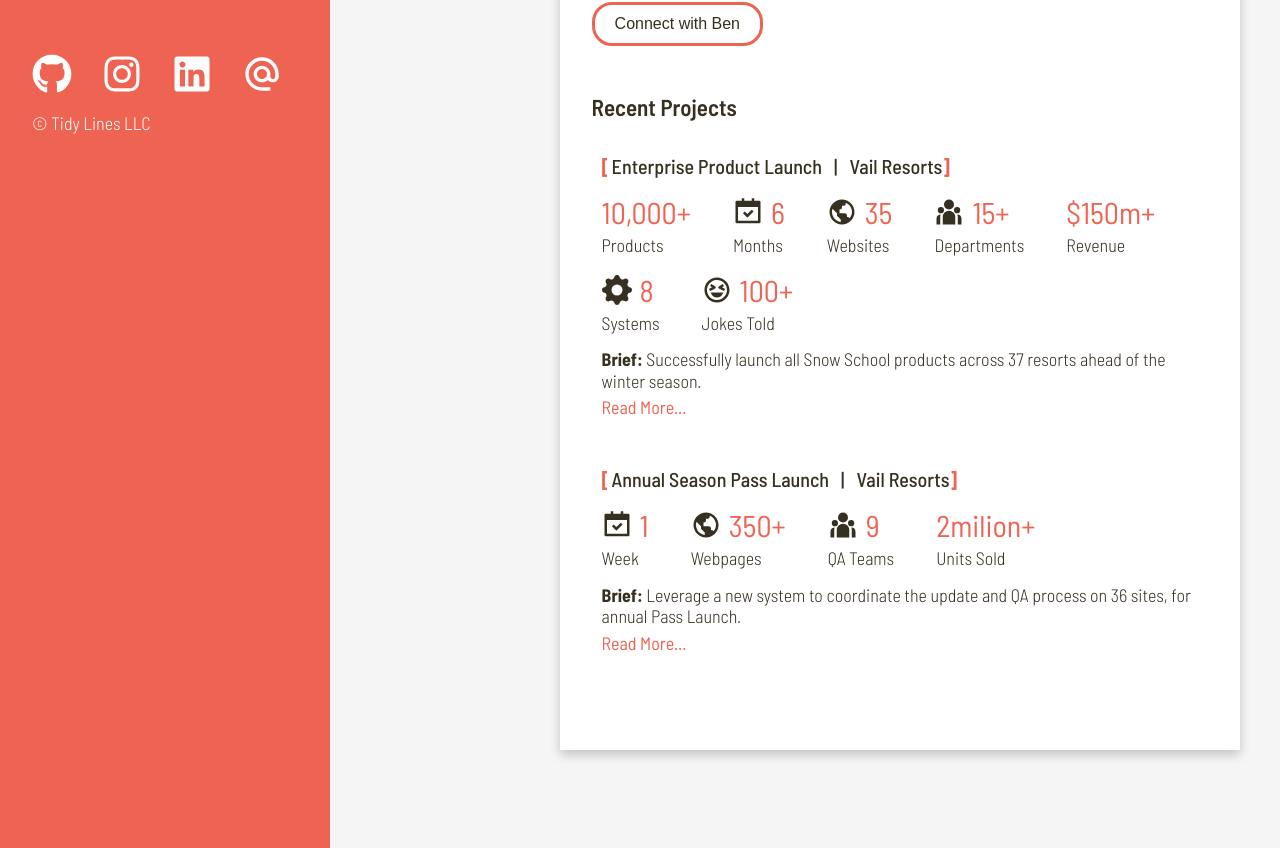
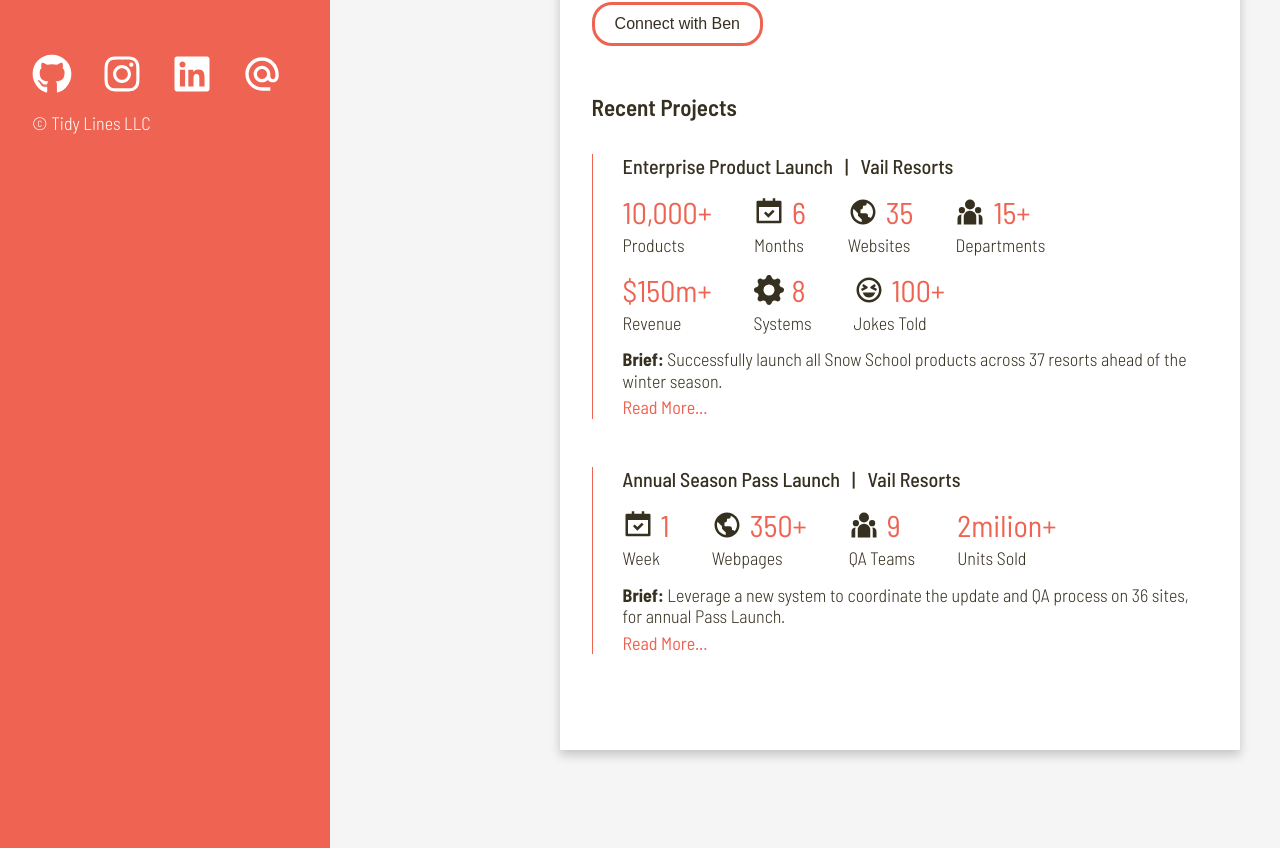
Before and after one commit to benfok/portfolio-react, a React (Create React App) app: page /portfolio-react/services in a window 1280 px wide. Shown: the part 644-1492 px from the top of the page. Built offline with nearby package versions, Linux system fonts and the light colour scheme.

Commit message:
fixed alt tags, adjusted project styling, adjusted some colors for ADA

```diff
--- a/public/index.html
+++ b/public/index.html
@@ -29,7 +29,7 @@
     <meta name="theme-color" content="#000000" />
     <meta
       name="description"
-      content="Portfolio Site | Ben Fok"
+      content="Ben Fok | Web Developer | Project Manager"
     />
     <link rel="preconnect" href="https://fonts.googleapis.com">
     <link rel="preconnect" href="https://fonts.gstatic.com" crossorigin>
@@ -37,7 +37,7 @@
     <link href="https://fonts.googleapis.com/css2?family=Barlow+Semi+Condensed:wght@100;200;300;400;500;600;700;800&display=swap" rel="stylesheet">
     <link rel="apple-touch-icon" href="%PUBLIC_URL%/logo192.png" />
     <link rel="manifest" href="%PUBLIC_URL%/manifest.json" />
-    <title>Ben Fok | Web Developer</title>
+    <title>Ben Fok | Web Developer | Project Manager</title>
   </head>
   <body class="">
     <noscript>You need to enable JavaScript to run this app.</noscript>
--- a/src/App.css
+++ b/src/App.css
@@ -58,7 +58,7 @@
   --secondaryfont: #0c0c0c;
   --headerhover: #03DAC6;
   --footerhover: #03DAC6;
-  --errortext: #C42021;
+  --errortext: #fc7979;
   --navactive: #03DAC6;
   --highlighttext: #03DAC6;
   --btnborder:#03DAC6;
--- a/src/components/ProjectCard.js
+++ b/src/components/ProjectCard.js
@@ -9,12 +9,12 @@
         <figure className="work-card">
             {project.live &&
                 <a href={project.liveLink} target="_blank" className="work-pic-container" rel="noreferrer">
-                    <img src={props.imageSrc} alt={project.title} className="work-pic" />
+                    <img src={props.imageSrc} alt={`Screenshot of ${project.title}`} className="work-pic" />
                 </a>
             }
             {!project.live &&
                 <div className="work-pic-container">
-                    <img src={props.imageSrc} alt={project.title} className="work-pic" />
+                    <img src={props.imageSrc} alt={`Screenshot of ${project.title}`} className="work-pic" />
                 </div>
             }
             <figcaption className="transparent">
--- a/src/components/ProjectMgmtExample.js
+++ b/src/components/ProjectMgmtExample.js
@@ -18,7 +18,7 @@
     return (
         <section className={isMobile ? "pm-ex-cont pm-ex-cont-mobile" : "pm-ex-cont"}>
             <h3>Recent Projects</h3>
-            <article className="project-ex">
+            <article className={isMobile ? "project-ex-mobile" : "project-ex"}>
                 {isMobile && <><h4>Enterprise Product Launch</h4><p>Client: Vail Resorts</p></>}
                 {!isMobile && <h4>Enterprise Product Launch  &nbsp;&nbsp;|&nbsp;&nbsp;  Vail Resorts</h4>}
                 <div className="pm-stats-cont">
@@ -96,7 +96,7 @@
                     <span className="text-link" onClick={() => setArticleFull1(!articleFull1)}>{!articleFull1 ? "Read More..." : "Read Less..." }</span>
                 </div>
             </article>
-            <article className="project-ex">
+            <article className={isMobile ? "project-ex-mobile" : "project-ex"}>
                 {isMobile && <><h4>Annual Season Pass Launch</h4><p>Client: Vail Resorts</p></>}
                 {!isMobile && <h4>Annual Season Pass Launch &nbsp;&nbsp;|&nbsp;&nbsp; Vail Resorts</h4>}
 
--- a/src/pages/Resume.js
+++ b/src/pages/Resume.js
@@ -25,7 +25,7 @@
           <Button src={resume} text={'Resume'} />
         </article>
         <section className="skills-container">
-            <h2>My Skills</h2>
+            <h2>Technical Skills</h2>
             <div className="languages-container">
                 <LanguageIcon icon={<SiHtml5 />} text={'HTML 5'} />
                 <LanguageIcon icon={<SiCss3/>} text={'CSS 3'} />
--- a/src/styles/projectMgmtEx.css
+++ b/src/styles/projectMgmtEx.css
@@ -12,10 +12,16 @@
 
 .project-ex {
     margin: 2rem 0 3rem 0;
+    padding: 0 10px 0 30px;
+    border-left: solid 1px var(--btnborder);
+}
+
+.project-ex-mobile {
+    margin: 2rem 0 3rem 0;
     padding: 0 10px;
 }
 
-.project-ex > h4::before {
+.project-ex-mobile > h4::before {
     content: "\005B";  /* \005B is the CSS Code/unicode for a bullet */
     color: var(--navactive);
     font-weight: bold;
@@ -23,7 +29,7 @@
     width: 10px;
 }
 
-.project-ex > h4::after {
+.project-ex-mobile > h4::after {
     content: "\005D";  /* \005B is the CSS Code/unicode for a bullet */
     color: var(--navactive);
     font-weight: bold;
```
